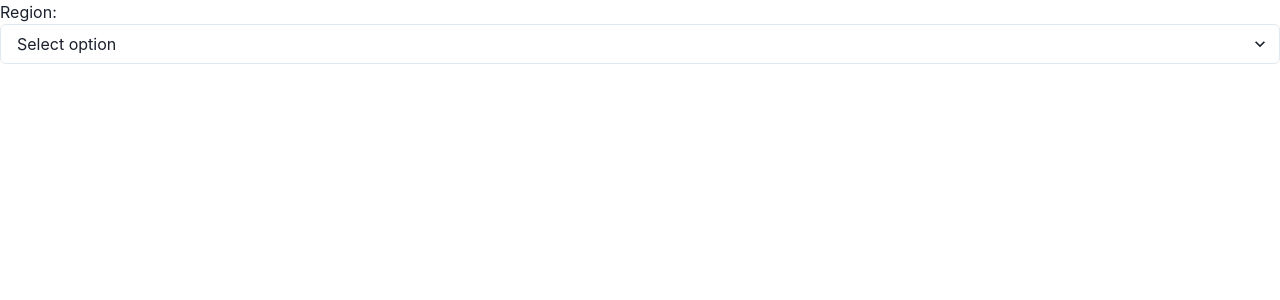
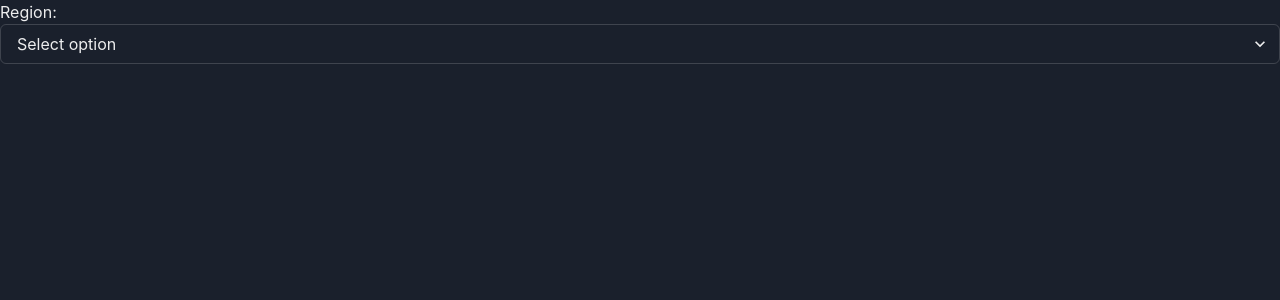
Before and after one commit to Farkhadov95/generator-f, a React (Vite) app: page / in a window 1280 px wide. Shown: the top 300 px of the page. Built offline with nearby package versions, Linux system fonts and the light colour scheme.

Commit message:
Implemented dark mode

```diff
--- a/src/main.tsx
+++ b/src/main.tsx
@@ -1,11 +1,13 @@
 import React from "react";
 import ReactDOM from "react-dom/client";
 import App from "./App.tsx";
-import { ChakraProvider } from "@chakra-ui/react";
+import theme from "./theme";
+import { ChakraProvider, ColorModeScript } from "@chakra-ui/react";
 
 ReactDOM.createRoot(document.getElementById("root")!).render(
   <React.StrictMode>
-    <ChakraProvider>
+    <ChakraProvider theme={theme}>
+      <ColorModeScript initialColorMode={theme.config.initialColorMode} />
       <App />
     </ChakraProvider>
   </React.StrictMode>
--- /dev/null
+++ b/src/theme.ts
@@ -0,0 +1,8 @@
+import { extendTheme, ThemeConfig } from "@chakra-ui/react";
+
+const config: ThemeConfig = {
+    initialColorMode: "dark",
+};
+
+const theme = extendTheme({ config });
+export default theme;
```
